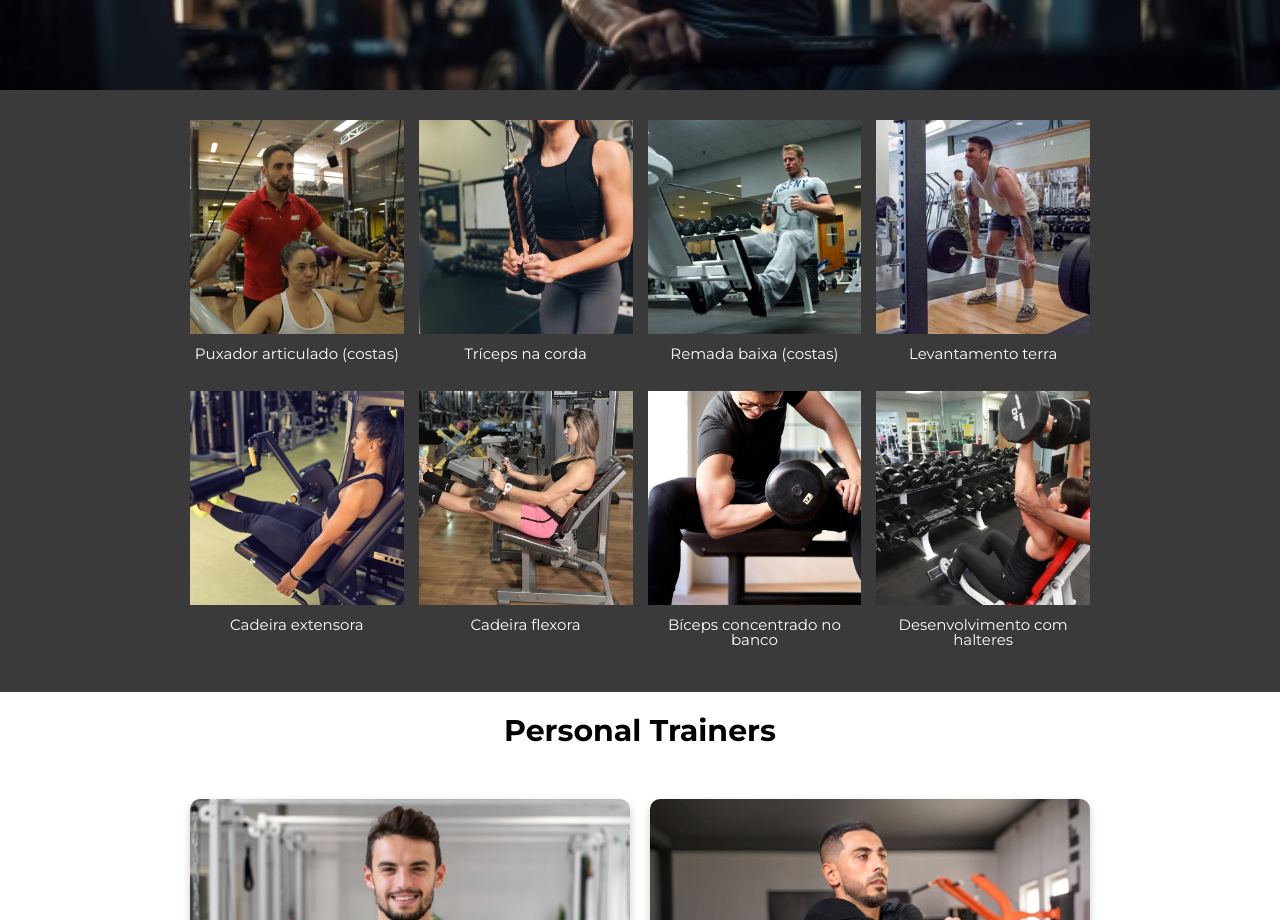
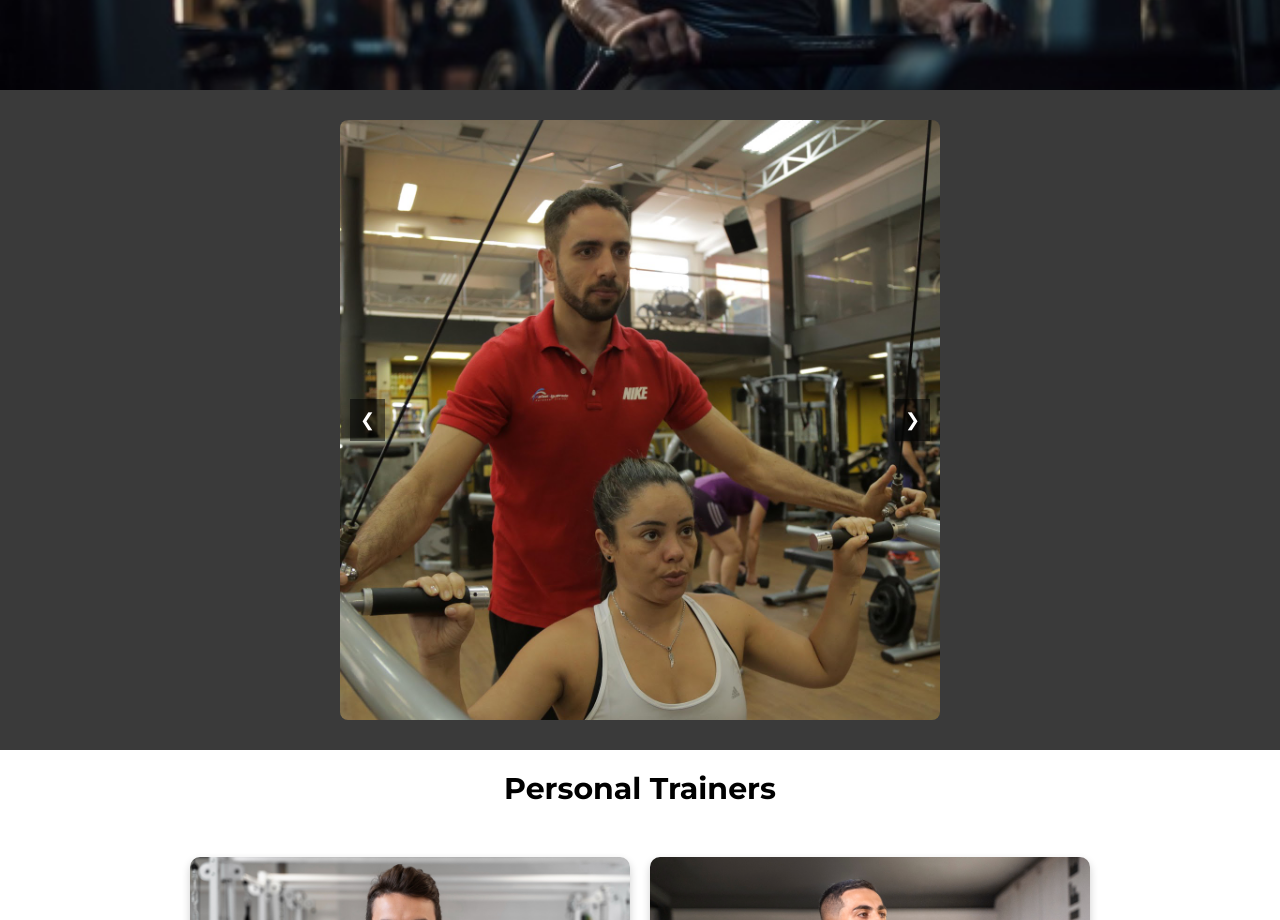
Before and after one commit to andrebeca/andrebeca.github.io, a plain HTML site: page galeria.html in a window 1280 px wide. Shown: the part 360-1280 px from the top of the page. Drawn offline with nearby package versions, Linux system fonts and the light colour scheme.

Commit message:
inclusão de galeria

```diff
--- a/galeria.html
+++ b/galeria.html
@@ -45,40 +45,21 @@
         <h1>Galeria</h1>
     </div>
 
+    <!-- inclusão de galeria -->
     <div class="galeria">
-        <div class="container-grid">
-            <div class="imagem">
-                <img src="images/galeria/1.jpg" alt="imagem 1">
-                <p>Puxador articulado (costas)</p>
+        <div class="carousel">
+            <div class="carousel-images">
+                <img src="images/galeria/1.jpg" alt="imagem 8">
+                <img src="images/galeria/2.jpg" alt="imagem 8">
+                <img src="images/galeria/3.jpg" alt="imagem 8">
+                <img src="images/galeria/4.jpg" alt="imagem 8">
+                <img src="images/galeria/5.jpg" alt="imagem 8">
+                <img src="images/galeria/6.jpg" alt="imagem 8">
+                <img src="images/galeria/7.jpg" alt="imagem 8">
+                <img src="images/galeria/8.jpg" alt="imagem 8">
             </div>
-            <div class="imagem">
-                <img src="images/galeria/2.jpg" alt="imagem 2">
-                <p>Tríceps na corda</p>
-            </div>
-            <div class="imagem">
-                <img src="images/galeria/3.jpg" alt="imagem 3">
-                <p>Remada baixa (costas)</p>
-            </div>
-            <div class="imagem">
-                <img src="images/galeria/4.jpg" alt="imagem 4">
-                <p>Levantamento terra</p>
-            </div>
-            <div class="imagem">
-                <img src="images/galeria/5.jpg" alt="imagem 5">
-                <p>Cadeira extensora</p>
-            </div>
-            <div class="imagem">
-                <img src="images/galeria/6.jpg" alt="imagem 6">
-                <p>Cadeira flexora</p>
-            </div>
-            <div class="imagem">
-                <img src="images/galeria/7.jpg" alt="imagem 7">
-                <p>Bíceps concentrado no banco</p>
-            </div>
-            <div class="imagem">
-                <img src="images/galeria/8.jpg" alt="imagem 8">
-                <p>Desenvolvimento com halteres</p>
-            </div>
+            <button class="prev" onclick="moveSlide(-1)">&#10094;</button>
+            <button class="next" onclick="moveSlide(1)">&#10095;</button>
         </div>
     </div>
 
--- a/script.js
+++ b/script.js
@@ -2,3 +2,15 @@ $('.toggle-menu').click(function(){
     $(this).toggleClass('active');
     $('#menu-hamburguer').toggleClass('open');
 });
+
+let index = 0;
+
+function moveSlide(direction) {
+    const images = document.querySelectorAll('.carousel-images img');
+    const totalImages = images.length;
+
+    index = (index + direction + totalImages) % totalImages;
+
+    const newTransformValue = -index * 100;
+    document.querySelector('.carousel-images').style.transform = `translateX(${newTransformValue}%)`;
+}
--- a/style.css
+++ b/style.css
@@ -395,3 +395,38 @@ li div.active {
 .cards .content a:hover {
     background-color: #3a3a3a;
 }
+.carousel {
+    position: relative;
+    width: 60%;
+    max-width: 600px;
+    margin: auto;
+    overflow: hidden;
+}
+.carousel-images {
+    display: flex;
+    transition: transform 0.5s ease;
+}
+.carousel-images img {
+    width: 100%;
+    border-radius: 8px;
+}
+.prev, .next {
+    position: absolute;
+    top: 50%;
+    transform: translateY(-50%);
+    background-color: rgba(0, 0, 0, 0.5);
+    color: white;
+    border: none;
+    padding: 10px;
+    cursor: pointer;
+    font-size: 18px;
+}
+.prev {
+    left: 10px;
+}
+.next {
+    right: 10px;
+}
+.prev:hover, .next:hover {
+    background-color: rgba(0, 0, 0, 0.8);
+}
```
